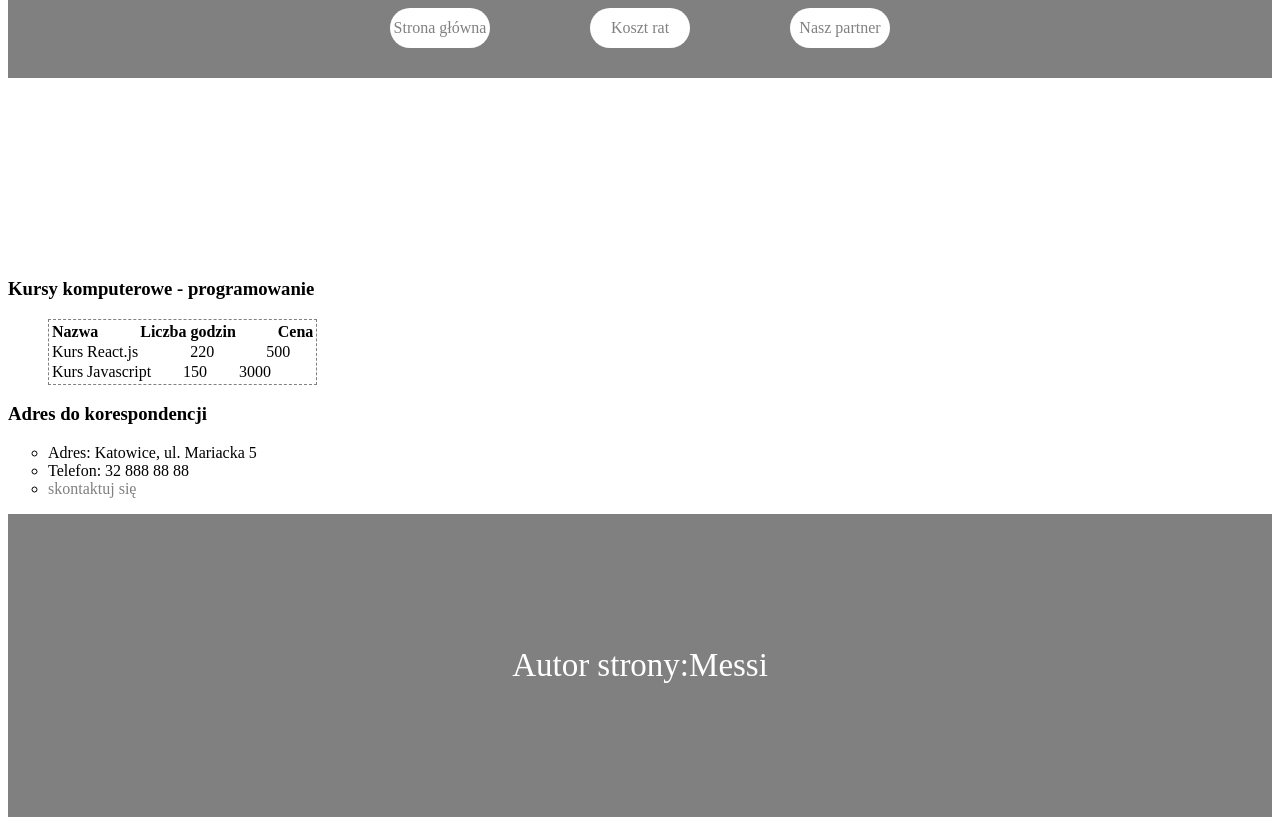
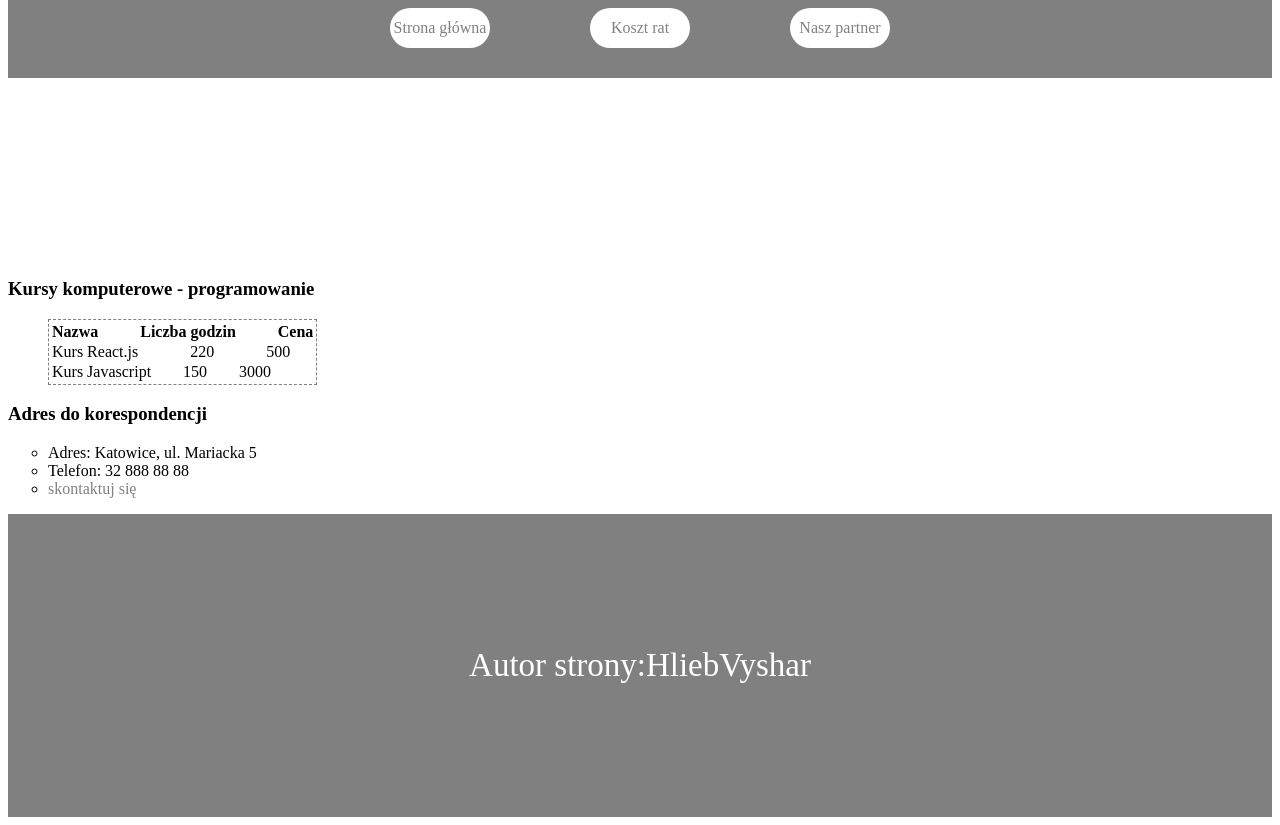
Before and after one commit to Holdisdrop/PROJECT__SCHOOL1, a plain HTML site: page index.html in a window 1280 px wide. Shown: the part 288-1113 px from the top of the page. Drawn offline with Linux system fonts and the light colour scheme.

Commit message:
Add files via upload

```diff
--- a/index.html
+++ b/index.html
@@ -43,7 +43,7 @@
         </ul>
     </div>
     <div class="footer">
-        <p>Autor strony:Messi</p>
+        <p>Autor strony:HliebVyshar</p>
     </div>
 </body>
 </html>
```
